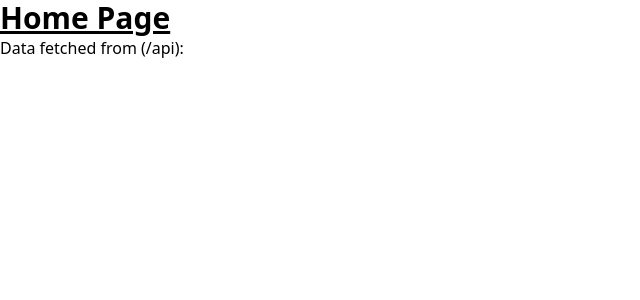
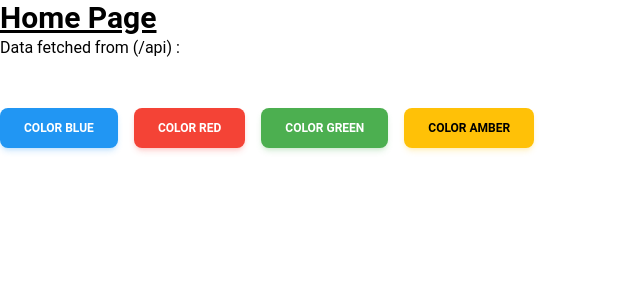
Before and after one commit to n4djib/go-react-embed, a React (Vite) app in the folder frontend/: page / in a window 1280 px wide. Shown: the top 300 px of the page, without its empty margins (0-640 px from the left). Built offline with nearby package versions, Linux system fonts and the light colour scheme; no server answers.

Commit message:
added material ui tailwind

```diff
--- a/frontend/package.json
+++ b/frontend/package.json
@@ -10,11 +10,12 @@
     "preview": "vite preview"
   },
   "dependencies": {
+    "@material-tailwind/react": "^2.1.9",
     "react": "^18.2.0",
     "react-dom": "^18.2.0"
   },
   "devDependencies": {
-    "@types/react": "^18.2.66",
+    "@types/react": "^18.2.42",
     "@types/react-dom": "^18.2.22",
     "@typescript-eslint/eslint-plugin": "^7.2.0",
     "@typescript-eslint/parser": "^7.2.0",
--- a/frontend/src/App.tsx
+++ b/frontend/src/App.tsx
@@ -1,4 +1,6 @@
 import { useEffect, useState } from "react";
+
+import { Button } from "@material-tailwind/react";
 
 function App() {
   const [data, setData] = useState<string>("");
@@ -15,7 +17,15 @@ function App() {
   return (
     <>
       <h1 className="text-3xl font-bold underline">Home Page</h1>
-      <div>Data fetched from (/api): {data}</div>
+      <div>Data fetched from (/api) : {data}</div>
+      <br />
+      <br />
+      <div className="flex w-max gap-4">
+        <Button color="blue">color blue</Button>
+        <Button color="red">color red</Button>
+        <Button color="green">color green</Button>
+        <Button color="amber">color amber</Button>
+      </div>
     </>
   );
 }
--- a/frontend/tailwind.config.js
+++ b/frontend/tailwind.config.js
@@ -1,9 +1,11 @@
 /** @type {import('tailwindcss').Config} */
 
-export default {
+const withMT = require("@material-tailwind/react/utils/withMT");
+
+export default withMT({
   content: ["./index.html", "./src/**/*.{js,ts,jsx,tsx}"],
   theme: {
     extend: {},
   },
   plugins: [],
-};
+});
```
Also changed, not shown: 2 other files (tests, documents, lock files or other folders).
